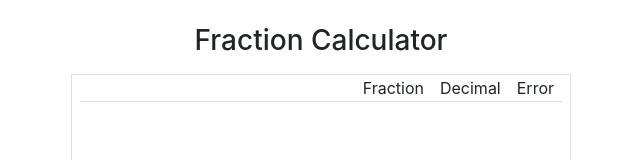
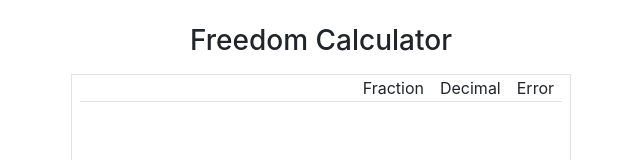
Before and after one commit to feeling-impossible/wwcalc, a React (Create React App) app: page / in a window 1280 px wide. Shown: the top 160 px of the page, without its empty margins (319-959 px from the left). Built offline with nearby package versions, Linux system fonts and the light colour scheme.

Commit message:
Needs more freedom!

```diff
--- a/src/components/Calculator.js
+++ b/src/components/Calculator.js
@@ -86,7 +86,7 @@ class Calculator extends React.Component {
       <div className="my-4 flex flexCol">
         <div className="mx-auto" style={{ minWidth: 500 }}>
           <div className="textCenter">
-            <h3>Fraction Calculator</h3>
+            <h3>Freedom Calculator</h3>
           </div>
           <div className="my-3 px-2 border" style={{ minHeight: 300 }}>
             <table style={{ width: "100%" }}>
```
